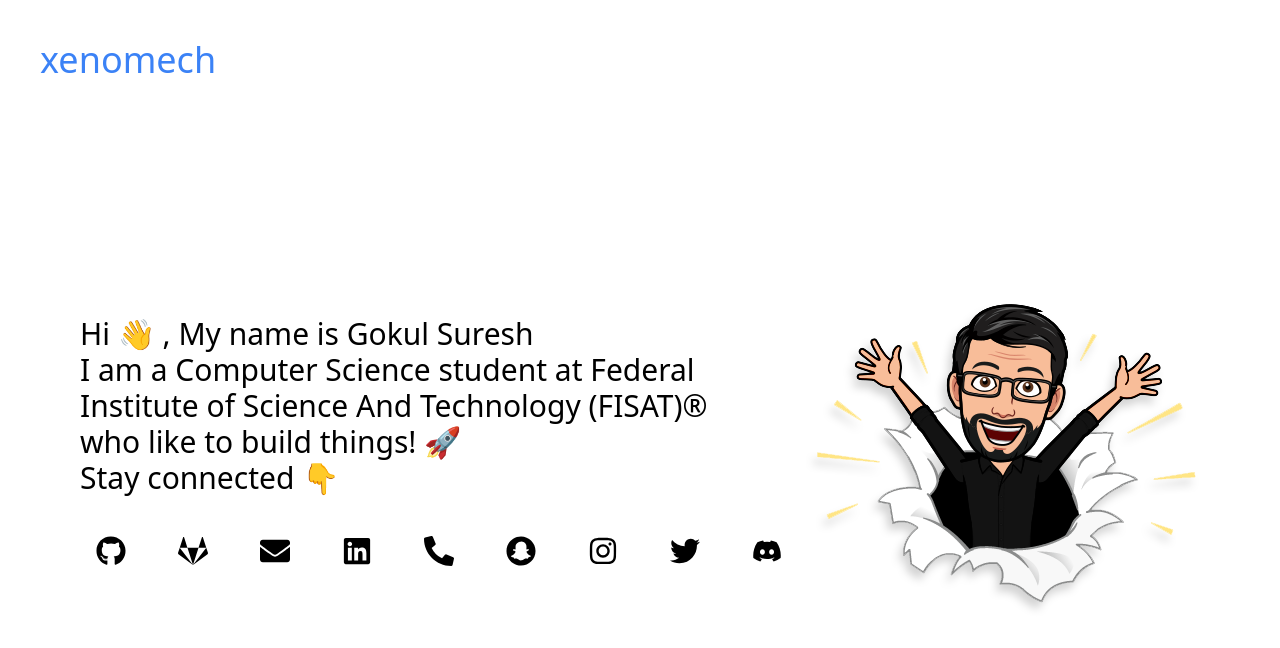
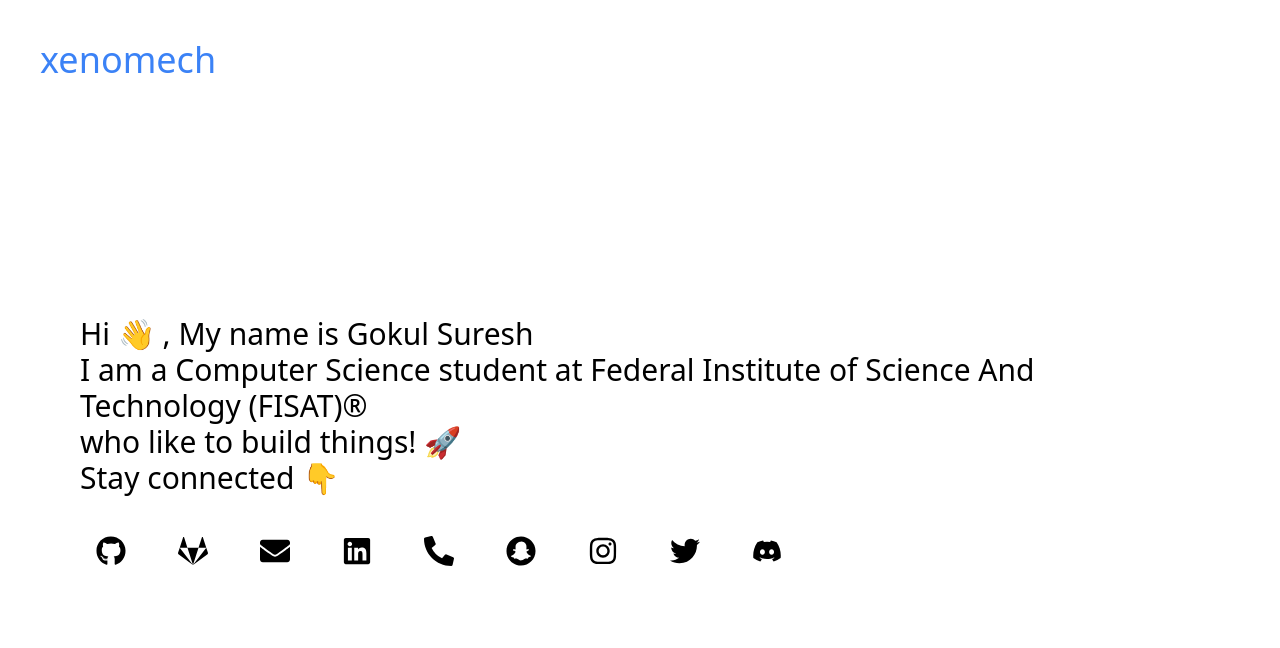
Before and after one commit to xenomech/xenomech-app, a React (Create React App) app: page / in a window 1280 px wide. Shown: the top 648 px of the page. Built offline with nearby package versions, Linux system fonts and the light colour scheme.

Commit message:
💥  breaking changes

```diff
--- a/src/App.js
+++ b/src/App.js
@@ -19,7 +19,10 @@ function App() {
           {/* <Route path="/works" exact component={RecentWorks} /> */}
         </Switch>
       </AnimatePresence>
-      {/* <Sidenav /> */}
+
+
+
+
 
       {/* <div>
         <div className="w-full flex p-5 justify-center items-center text-xl">
--- /dev/null
+++ b/src/components/About.js
@@ -0,0 +1,5 @@
+function About() {
+  return "<></>";
+}
+
+export default About;
--- a/src/components/Home.js
+++ b/src/components/Home.js
@@ -1,4 +1,4 @@
-import image from "../assets/home-bg-fr-white.png";
+// import image from "../assets/home-bg-fr-white.png";
 import { motion } from "framer-motion";
 import {
   FaGithub,
@@ -201,11 +201,11 @@ function Home() {
           </div>
         </article>
 
-        <motion.img
+        {/* <motion.img
           className="-ml-2 md:m-2"
           src={image}
           alt="the-home-bitmoji-goes-here"
-        />
+        /> */}
       </div>
     </motion.div>
   );
```
Also changed, not shown: 1 other file (tests, documents, lock files or other folders).
